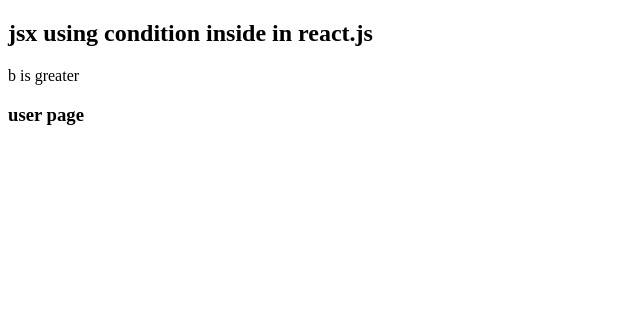
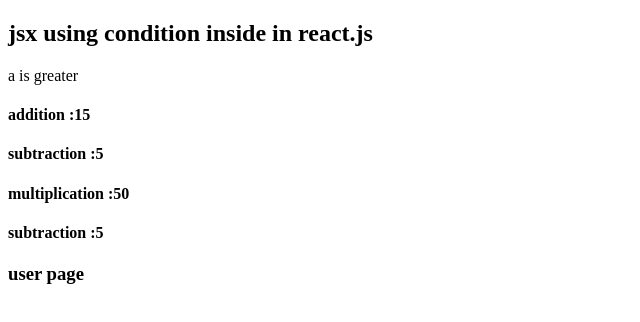
Before and after one commit to Sonukumar201995/React-practice-03, a React (Vite) app: page / in a window 1280 px wide. Shown: the top 322 px of the page, without its empty margins (0-640 px from the left). Built offline with nearby package versions, Linux system fonts and the light colour scheme.

Commit message:
operation in jsx

```diff
--- a/src/App.jsx
+++ b/src/App.jsx
@@ -5,11 +5,15 @@
 
 
   let a=10;
-  let b=20;
+  let b=5;
   return (
     <>
     <h2>jsx using condition inside in react.js </h2>
     {a>b ? "a is greater":"b is greater"}
+    <h4>addition :{a+b}</h4>
+    <h4>subtraction :{a-b}</h4>
+    <h4>multiplication :{a*b}</h4>
+    <h4>subtraction :{a-b}</h4>
     <User/>
     </>
   )
```
